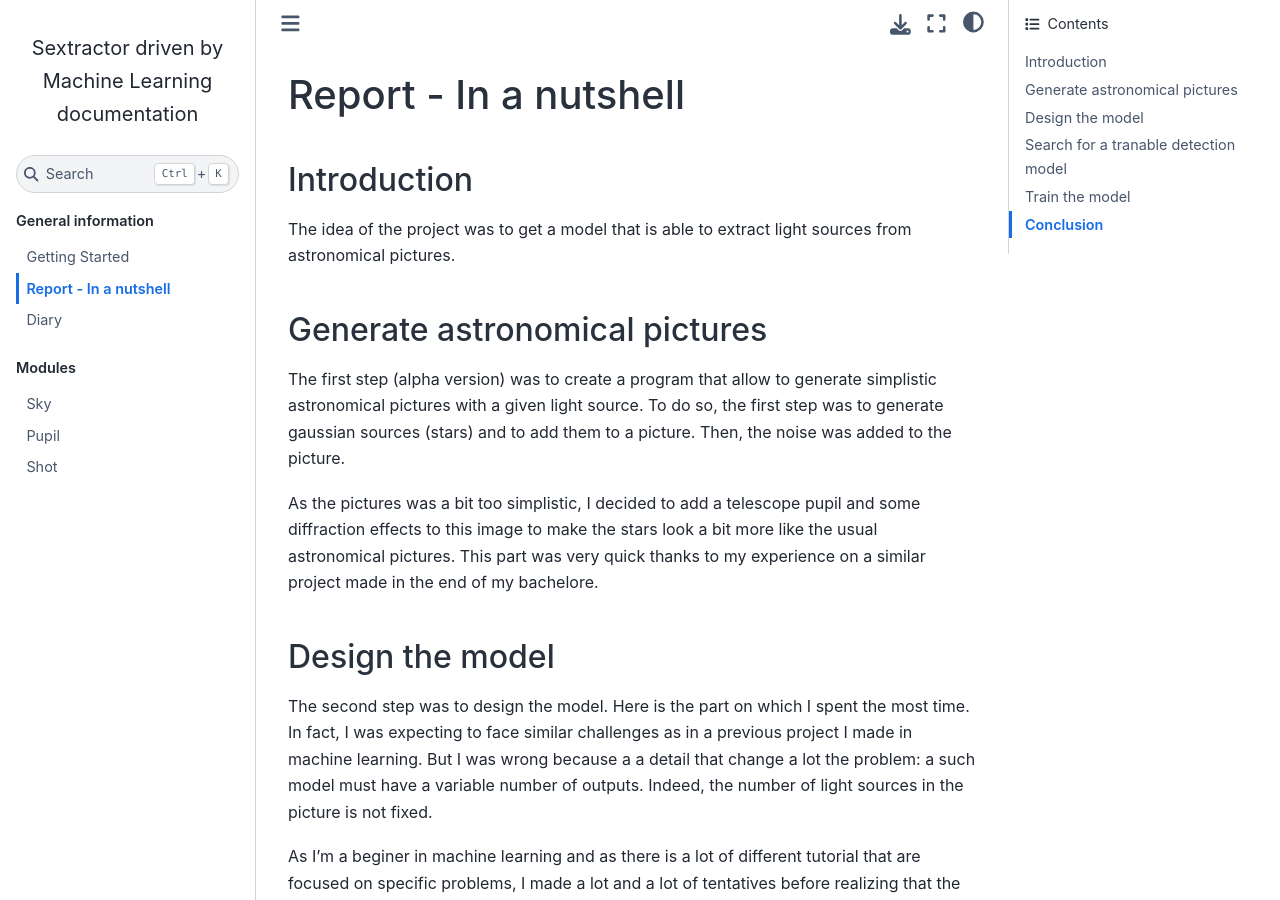
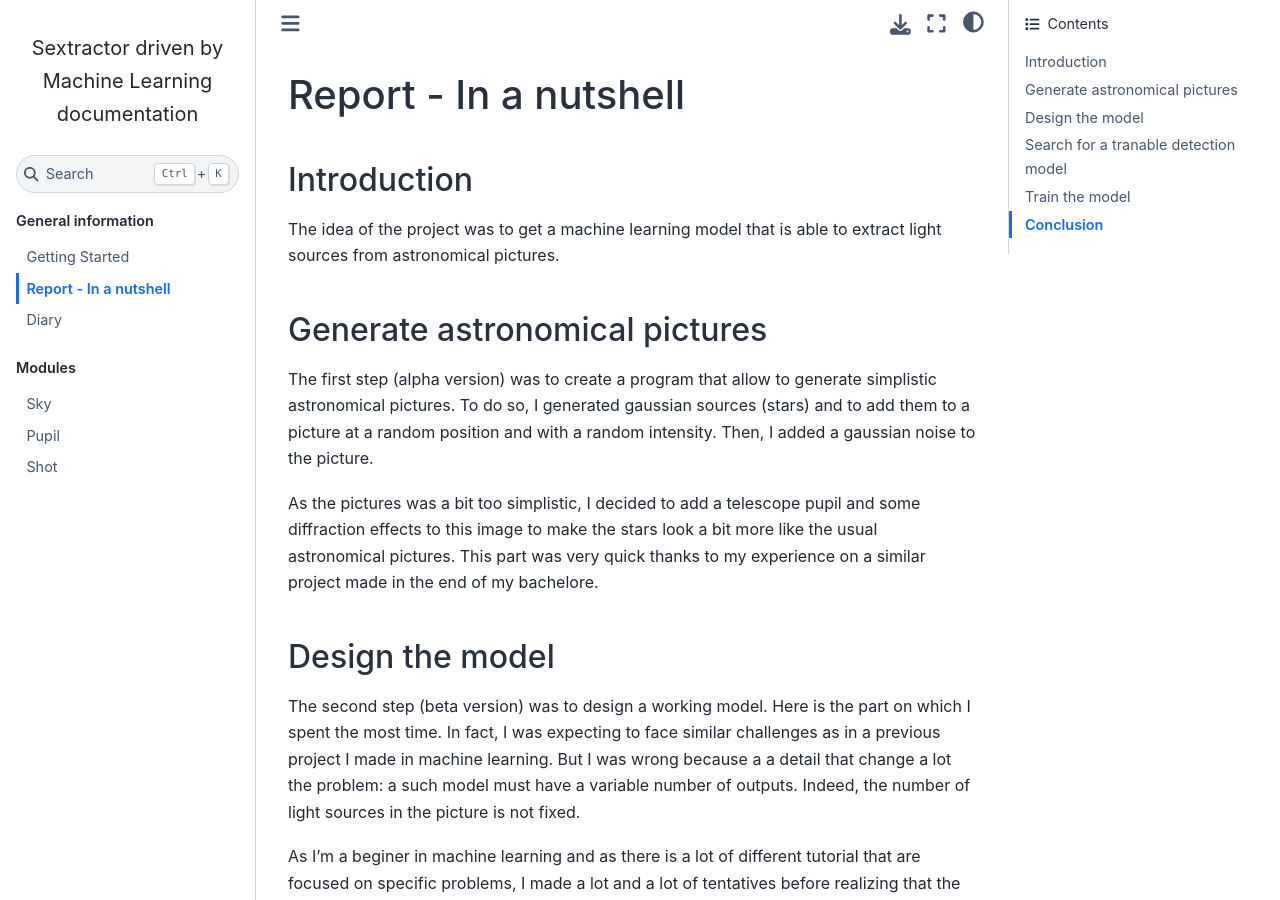
Before and after one commit to LeiRoF/Sextractor-driven-by-Machine-Learning, a Sphinx documentation site: the page built from docs/Overview.md, in a window 1280 px wide and 900 px high. Built offline with Sphinx 7.4.7 and the Sphinx Book theme 1.1.4, drawn with Linux system fonts in a browser that asks for light colours.

Commit message:
Corrected mistakes

```diff
--- a/docs/Overview.md
+++ b/docs/Overview.md
@@ -2,17 +2,17 @@
 
 ## Introduction
 
-The idea of the project was to get a model that is able to extract light sources from astronomical pictures.
+The idea of the project was to get a machine learning model that is able to extract light sources from astronomical pictures.
 
 ## Generate astronomical pictures
 
-The first step (alpha version) was to create a program that allow to generate simplistic astronomical pictures with a given light source. To do so, the first step was to generate gaussian sources (stars) and to add them to a picture. Then, the noise was added to the picture.
+The first step (alpha version) was to create a program that allow to generate simplistic astronomical pictures. To do so, I generated gaussian sources (stars) and to add them to a picture at a random position and with a random intensity. Then, I added a gaussian noise to the picture.
 
 As the pictures was a bit too simplistic, I decided to add a telescope pupil and some diffraction effects to this image to make the stars look a bit more like the usual astronomical pictures. This part was very quick thanks to my experience on a similar project made in the end of my bachelore.
 
 ## Design the model
 
-The second step was to design the model. Here is the part on which I spent the most time. In fact, I was expecting to face similar challenges as in a previous project I made in machine learning. But I was wrong because a a detail that change a lot the problem: a such model must have a variable number of outputs. Indeed, the number of light sources in the picture is not fixed.
+The second step (beta version) was to design a working model. Here is the part on which I spent the most time. In fact, I was expecting to face similar challenges as in a previous project I made in machine learning. But I was wrong because a a detail that change a lot the problem: a such model must have a variable number of outputs. Indeed, the number of light sources in the picture is not fixed.
 
 As I'm a beginer in machine learning and as there is a lot of different tutorial that are focused on specific problems, I made a lot and a lot of tentatives before realizing that the problem I was facing was a bit to complexe to design a model in 20h (I exceeded this time... just a bit) by myself without having more experience.
 
```
